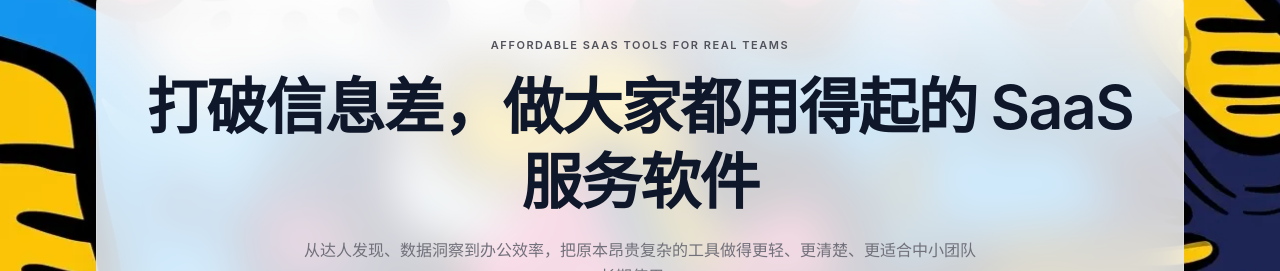
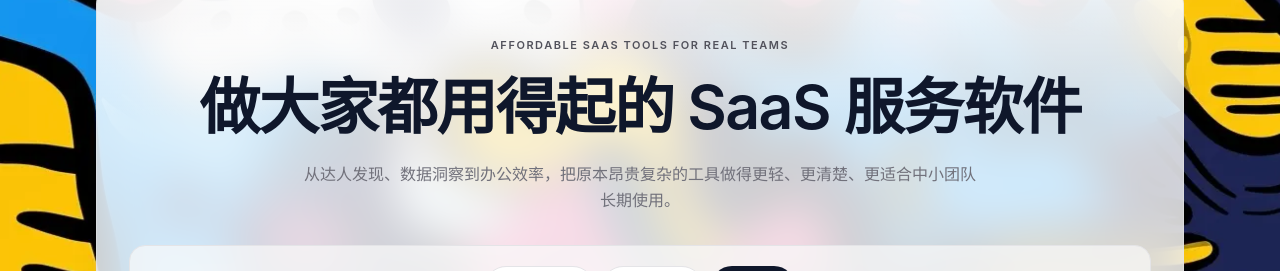
Before and after one commit to qianlidianshang202304-design/potentialds-site, a Next.js app: page / in a window 1280 px wide. Shown: the part 136-407 px from the top of the page. Built offline with nearby package versions, Linux system fonts and the light colour scheme; no server answers.

Commit message:
chore(home): 首页标题去掉"打破信息差，"

```diff
--- a/app/page.tsx
+++ b/app/page.tsx
@@ -113,7 +113,7 @@
               Affordable SaaS Tools For Real Teams
             </p>
             <h1 className="text-center text-[clamp(1.2rem,8vw,2.5rem)] font-semibold leading-tight tracking-tight text-slate-900 sm:text-[clamp(1.5rem,6vw,3rem)] lg:text-[clamp(1.8rem,5vw,3.8rem)]">
-              打破信息差，做大家都用得起的 SaaS 服务软件
+              做大家都用得起的 SaaS 服务软件
             </h1>
             <p className="mx-auto mt-3 max-w-2xl text-center text-xs leading-relaxed text-zinc-500 sm:mt-4 sm:text-sm lg:text-base">
               从达人发现、数据洞察到办公效率，把原本昂贵复杂的工具做得更轻、更清楚、更适合中小团队长期使用。
```
